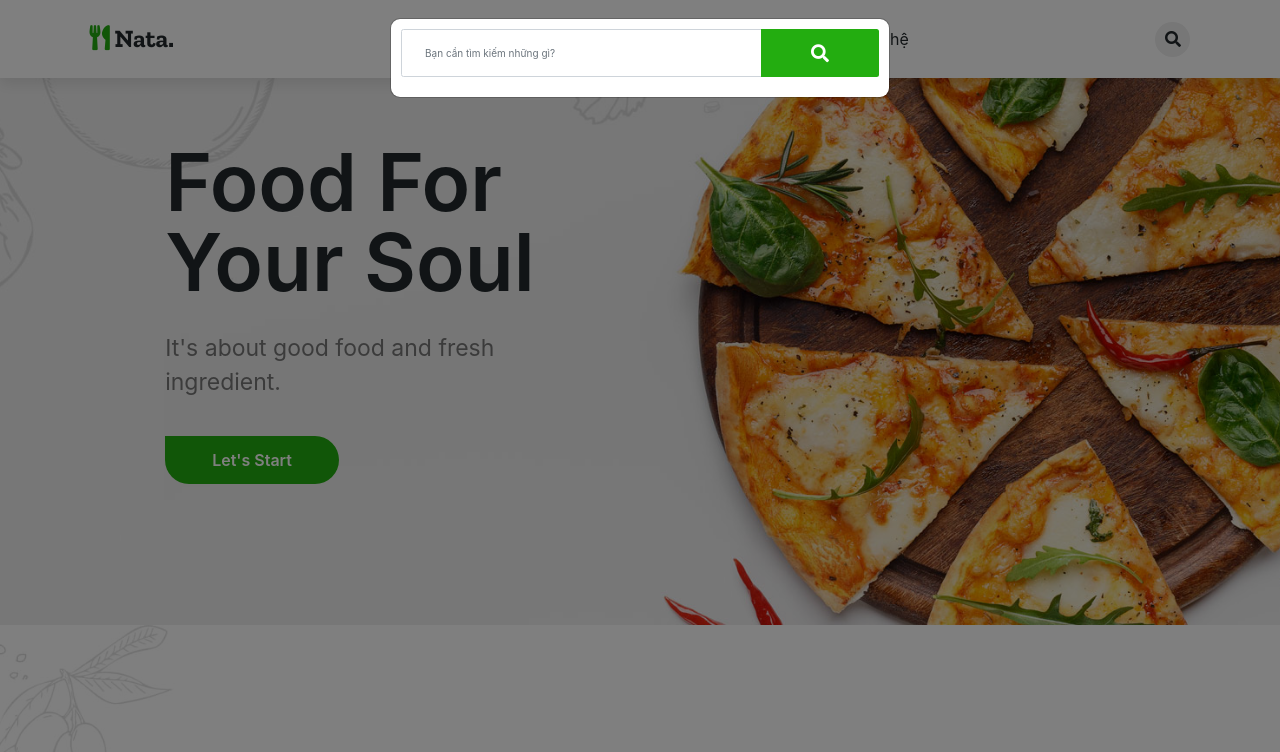
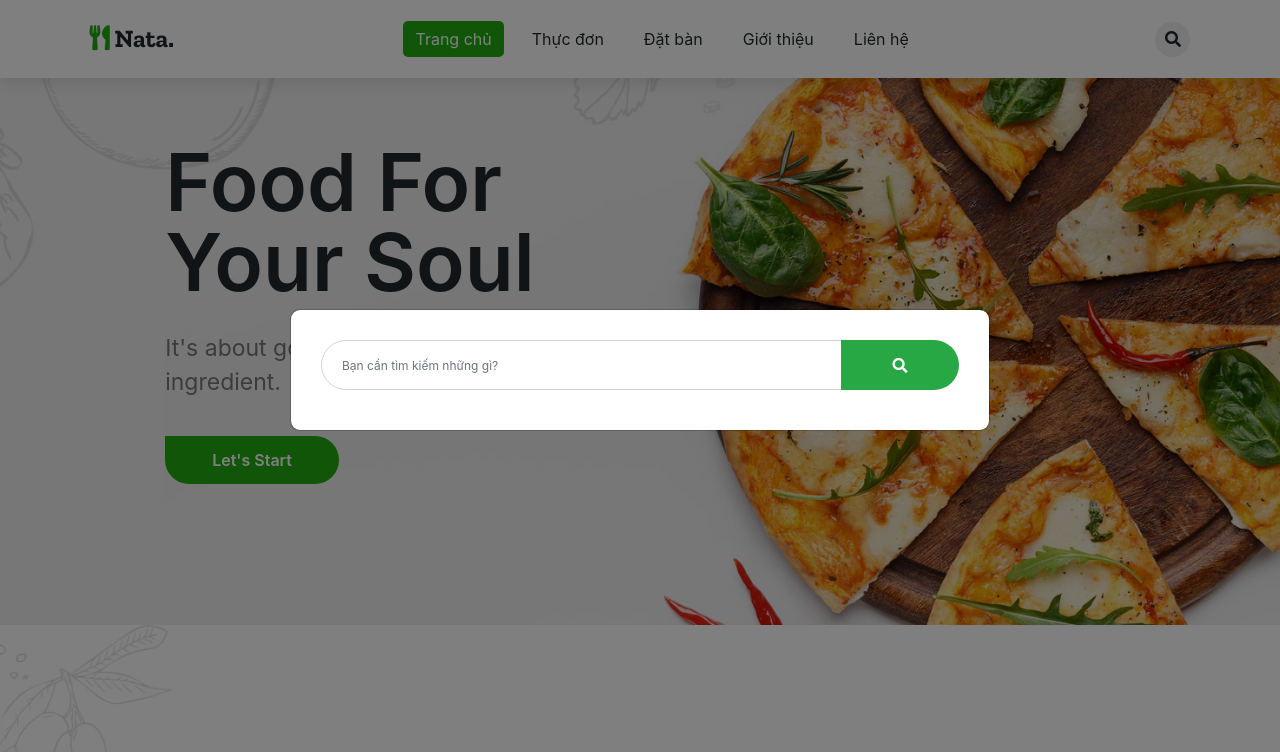
Before and after one commit to canh8386/nha-hang-CSE702025-N04-Nhom-18., a website: page index.html in a window 1280 px wide. Both pictures are taken after a click on the icon 1172 px from the left and 39 px from the top of the page. Shown: the top 752 px of the page. Drawn offline with nearby package versions, Linux system fonts and the light colour scheme; files whose address does not match are found by name.

Commit message:
Update style-home.css

```diff
--- a/assets/css/style-home.css
+++ b/assets/css/style-home.css
@@ -920,3 +920,54 @@ a.menu-btn:hover {
         padding: 0.5rem 4rem 0.5rem 0;
     }
 }
+/* CSS để căn giữa modal theo cả chiều dọc và ngang và tùy chỉnh chiều rộng */
+.modal-dialog {
+    display: flex;
+    align-items: center; /* Căn giữa theo chiều dọc */
+    justify-content: center; /* Căn giữa theo chiều ngang */
+    min-height: calc(100vh - 60px); /* Giữ nguyên chiều cao để nội dung nằm giữa, 60px là margin mặc định */
+    margin: auto; /* Quan trọng để căn giữa nếu có các thuộc tính khác */
+    max-width: 700px; /* Tăng chiều rộng tối đa của modal, điều chỉnh theo ý muốn */
+    width: 90%; /* Chiếm 90% chiều rộng màn hình, để responsive tốt hơn */
+}
+
+/* Đảm bảo nội dung modal bên trong không bị lệch và có chiều rộng phù hợp */
+.modal-content.modal-sch-main {
+    width: 100%; /* Đảm bảo modal-content chiếm toàn bộ chiều rộng của modal-dialog */
+    border-radius: 10px; /* Làm bo tròn góc nếu muốn */
+    /* Các thuộc tính khác nếu bạn muốn tùy chỉnh thêm padding, background, box-shadow */
+    padding: 20px; /* Thêm padding bên trong modal */
+}
+
+/* Tùy chỉnh input và button tìm kiếm nếu cần */
+.modal-sch-main .input-group .form-control.search-box {
+    height: 50px; /* Tăng chiều cao của input */
+    font-size: 1.2em; /* Tăng kích thước chữ */
+    padding-left: 20px;
+    border-radius: 50px 0 0 50px; /* Bo tròn góc trái */
+}
+
+.modal-sch-main .input-group .input-group-append .search-btn {
+    height: 50px; /* Bằng chiều cao của input */
+    width: 60px; /* Chiều rộng của nút */
+    background-color: #28a745; /* Màu xanh lá cây, điều chỉnh nếu muốn */
+    color: white;
+    border: none;
+    border-radius: 0 50px 50px 0; /* Bo tròn góc phải */
+    font-size: 1.5em;
+    display: flex; /* Sử dụng flexbox để căn giữa icon */
+    align-items: center;
+    justify-content: center;
+}
+
+/* Xử lý responsive cho màn hình nhỏ hơn */
+@media (max-width: 768px) {
+    .modal-dialog {
+        max-width: 95%; /* Chiếm gần hết chiều rộng trên di động */
+    }
+    .modal-sch-main .input-group .form-control.search-box,
+    .modal-sch-main .input-group .input-group-append .search-btn {
+        height: 45px; /* Giảm chiều cao trên di động */
+        font-size: 1em;
+    }
+}
```
